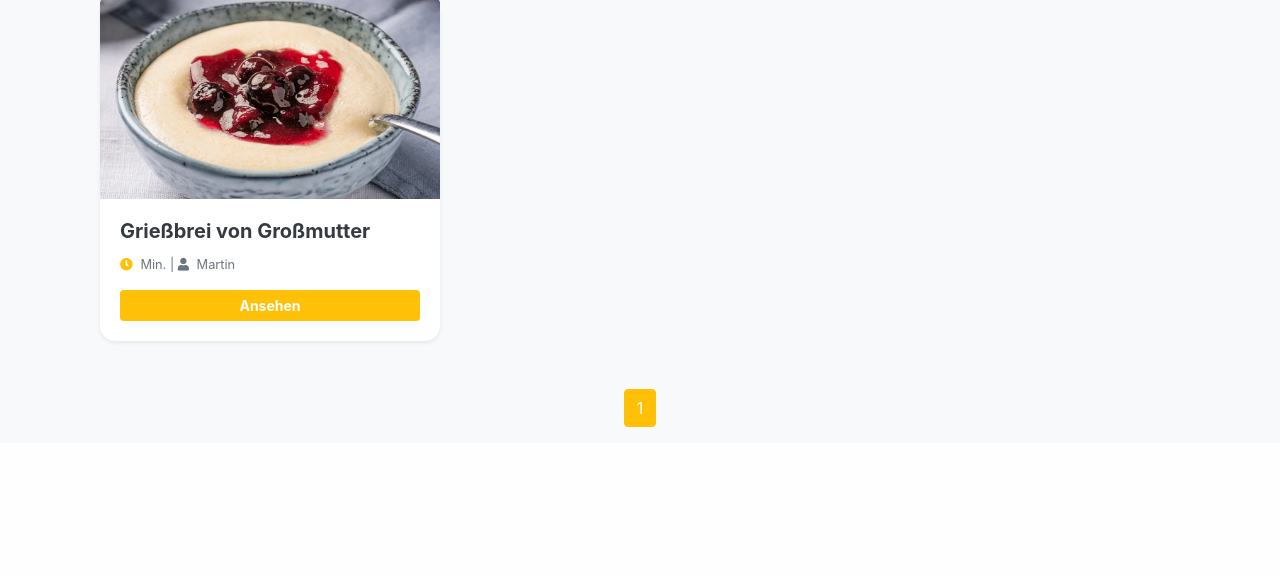
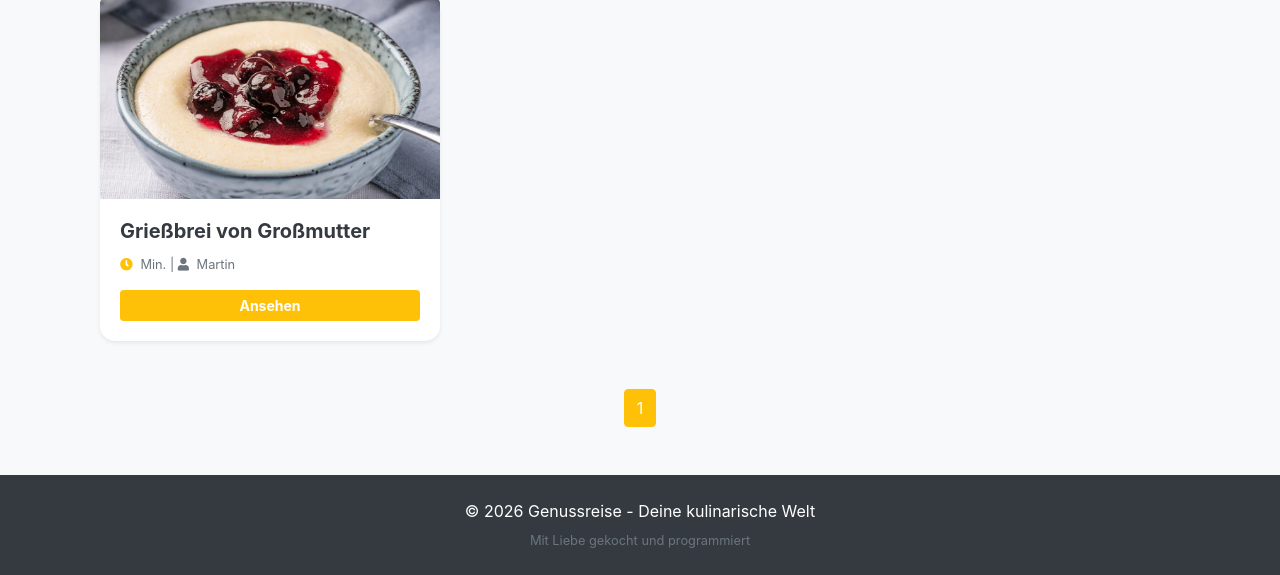
Before and after one commit to MartinSchlee/genussreise, a Flask app: page / in a window 1280 px wide. Shown: the part 395-970 px from the top of the page. Before the commit the page ends 822 px from the top, so only its background shows below. Run offline with Flask 3, Linux system fonts and the light colour scheme; some libraries are stand-ins or nearby versions.

Commit message:
Seite mit einem Footer erweitert

```diff
--- a/templates/index.html
+++ b/templates/index.html
@@ -59,6 +59,12 @@
     </nav>
 </div>
 
+</div> <footer class="bg-dark text-white text-center py-4 mt-5">
+    <div class="container"> <p class="mb-1">© 2026 Genussreise - Deine kulinarische Welt</p>
+        <small class="text-muted">Mit Liebe gekocht und programmiert</small>
+    </div>
+</footer>
+
 <style>
     .recipe-card { transition: transform 0.2s ease-in-out; border-radius: 15px; }
     .recipe-card:hover { transform: translateY(-5px); }
```
